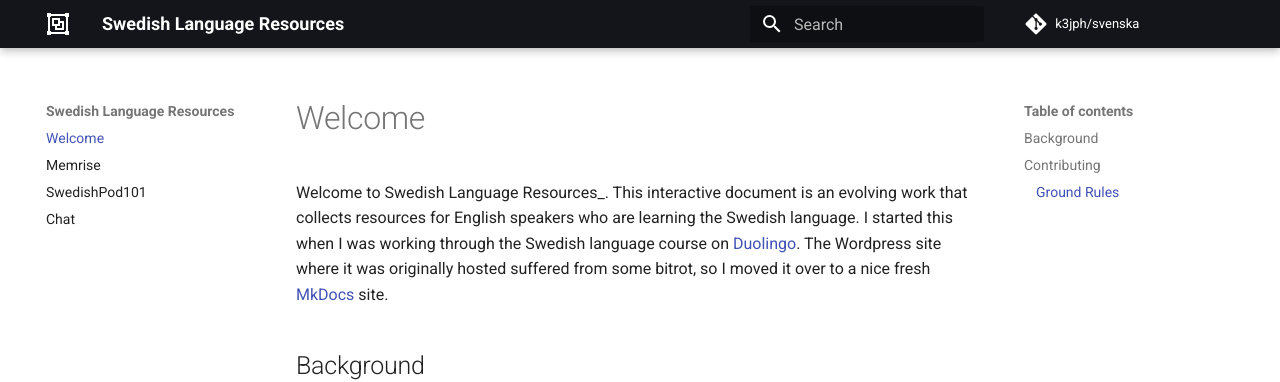
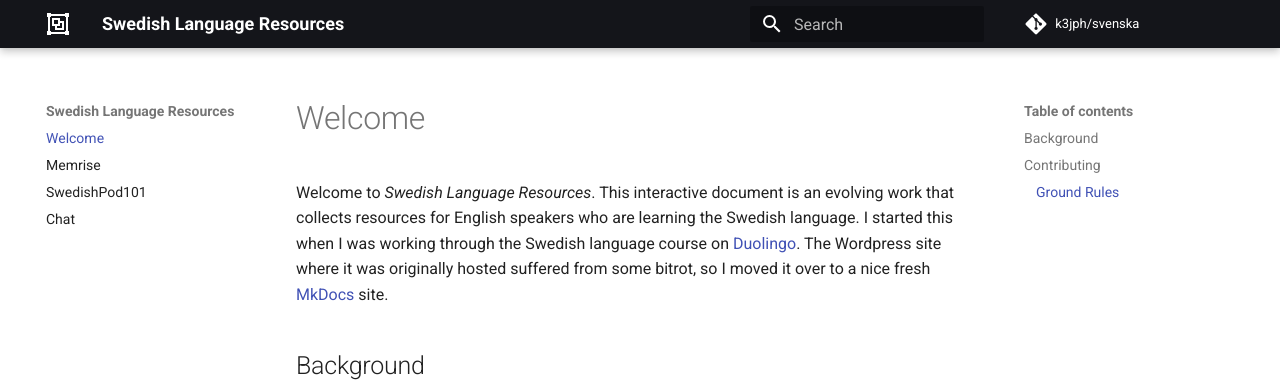
Before and after one commit to k3jph/svenska, an MkDocs documentation site: the page built from docs/index.md, in a window 1280 px wide and 1090 px high. Shown: the top 382 px of the window. Built offline with MkDocs 1.6.1 and Material for MkDocs 9.7.7, drawn with Linux system fonts in a browser that asks for light colours; comment, search, counter and statistics services are not loaded.

Commit message:
Typo correction

```diff
--- a/docs/index.md
+++ b/docs/index.md
@@ -1,6 +1,6 @@
 # Welcome
 
-Welcome to Swedish Language Resources_.  This interactive document
+Welcome to _Swedish Language Resources_.  This interactive document
 is an evolving work that collects resources for English speakers
 who are learning the Swedish language.  I started this when I was
 working through the Swedish language course on
```
